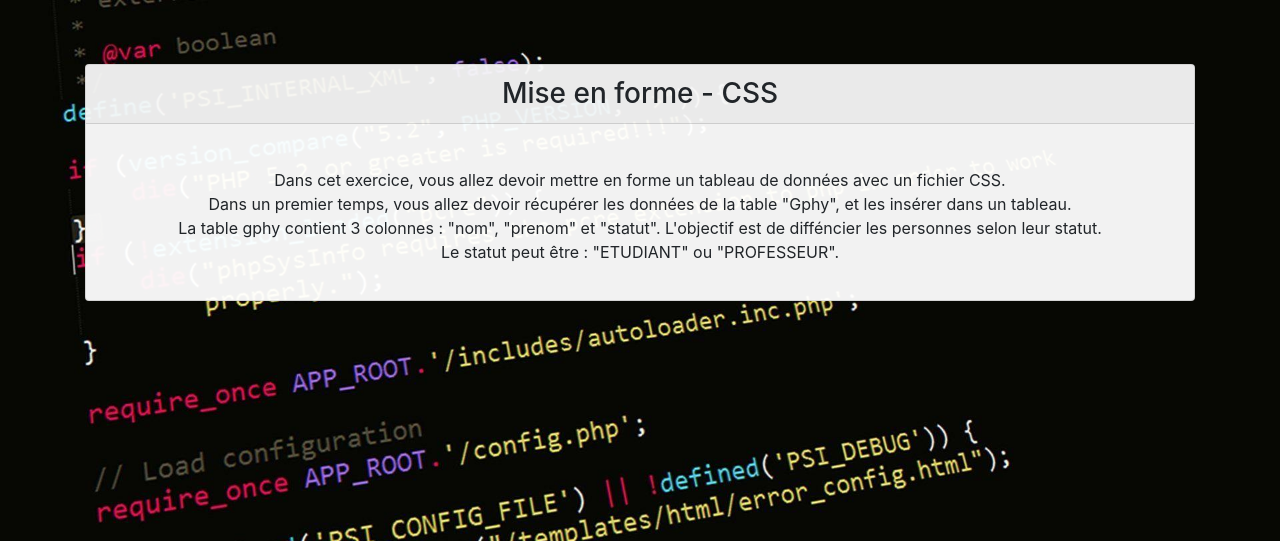
After one commit to DylanMielot/FormationFormateur, a PHP site: page /Pages/css.php in a window 1280 px wide. The commit adds this page. Shown: the top 541 px of the page. Run offline with PHP 8.4, Linux system fonts and the light colour scheme.

Commit message:
Ajout exercice css

```diff
--- a/Pages/Formulaire.php
+++ b/Pages/Formulaire.php
@@ -20,7 +20,7 @@
                         <br>
                         vous allez devoir créer un formulaire !
                         <br>
-                        Ouvrez le fichier "Exercice_7_Formulaire.php", vous y trouverez le code minimal pour une page HTML avec son formulaire.
+                        Ouvrez le fichier "Exercice_8_Formulaire.php", vous y trouverez le code minimal pour une page HTML avec son formulaire.
                         <br>
                         Ensuite, ouvrez le fichier "formulaire.php". Ce fichier PHP a pour objectif de réceptionner les données, vérifier les données si besoins (valeurs null etc..),
                         <br>
@@ -29,7 +29,7 @@
                         Vous pouvez tester le fonctionnement à l'aide du navigateur.
 
                         <div style='margin:15px'>
-                            <a class='btn btn-sm btn-success' href='../Exercices/Exercice_7_Formulaire.php'> Ouvrir Exercice_7_Formulaire.php </a>
+                            <a class='btn btn-sm btn-success' href='../Exercices/Exercice_8_Formulaire.php'> Ouvrir Exercice_8_Formulaire.php </a>
                         </div>
                     </p>
                 </div>
--- /dev/null
+++ b/Pages/css.php
@@ -0,0 +1,32 @@
+<!DOCTYPE HTML>
+<html>
+    <head>
+        <title> TP - Base de données</title>
+        <link rel="stylesheet" href="style/css/main.css" />
+        <link rel="stylesheet" href="https://stackpath.bootstrapcdn.com/bootstrap/4.3.1/css/bootstrap.min.css" integrity="sha384-ggOyR0iXCbMQv3Xipma34MD+dH/1fQ784/j6cY/iJTQUOhcWr7x9JvoRxT2MZw1T" crossorigin="anonymous">
+        <meta charset="utf-8" />
+    </head>
+    <body style="background-image: url('../style/images/wallpaper.jpg');
+    background-repeat: no-repeat;
+    background-size: cover;">
+        <div class="container" style="margin-top:5%">
+            <div class="card" style="background-color: rgba(256, 256, 256, 0.95);">
+                <h3 class="card-header" style="text-align:center;">Mise en forme - CSS</h3>
+                <div class="card-body" style="text-align:center;">
+                    <p>
+
+                        <br>
+                        Dans cet exercice, vous allez devoir mettre en forme un tableau de données avec un fichier CSS.
+                        <br>
+                        Dans un premier temps, vous allez devoir récupérer les données de la table "Gphy", et les insérer dans un tableau.
+                        <br>
+                        La table gphy contient 3 colonnes : "nom", "prenom" et "statut". L'objectif est de difféncier les personnes selon leur statut.
+                        <br>
+                        Le statut peut être : "ETUDIANT" ou "PROFESSEUR".
+                        <br>
+                    </p>
+                </div>
+            </div>
+        </div>
+    </body>
+</html>
--- a/index.html
+++ b/index.html
@@ -23,6 +23,7 @@
                         <li class="link"><a href= "Pages/Insert.php"> Insert </a></li>
                         <li class="link"><a href= "Pages/Update.php"> Update </a></li>
                         <li class="link"><a href= "Pages/Delete.php"> Delete </a></li>
+                        <li class="link"><a href= "Pages/css.php"> CSS </a></li>
                         <li class="link"><a href= "Pages/Formulaire.php"> Formulaire </a></li>
                     </ol>
                 </div>
```
Also changed, not shown: Exercices/Exercice_7_css.php (added, +25 -0 lines), Pages/Connexion.php (+12 -0 lines), Exercices/Exercice_8_Formulaire.php (renamed from Exercices/Exercice_7_Formulaire.php).
